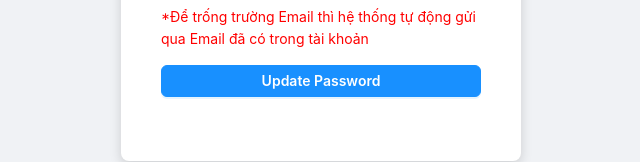
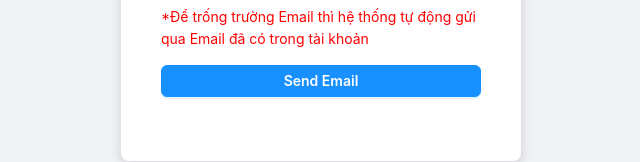
Before and after one commit to LePhuNhan/FE-HistoLigo-Player, a React (Create React App) app: page /forgotPassword in a window 1280 px wide. Shown: the part 421-583 px from the top of the page, without its empty margins (319-959 px from the left). Built offline with nearby package versions, Linux system fonts and the light colour scheme.

Commit message:
Update ForgotPassword.jsx

```diff
--- a/src/pages/ForgotPassword/ForgotPassword.jsx
+++ b/src/pages/ForgotPassword/ForgotPassword.jsx
@@ -69,7 +69,7 @@ const LoginPage = () => {
             htmlType="submit"
             className="login-form-button"
           >
-            Update Password
+            Send Email
           </Button>
         </Form.Item>
       </Form>
```
